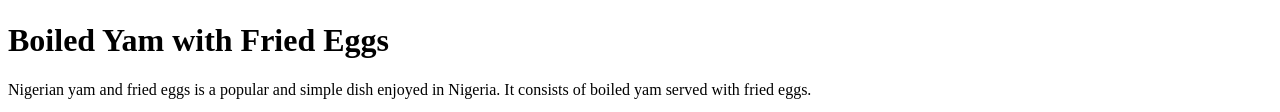
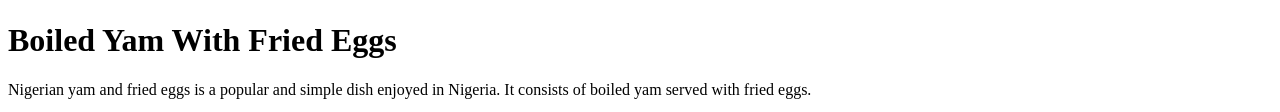
Before and after one commit to Khaycei1706/odin-recipes, a plain HTML site: page recipes/boiled-yam.html in a window 1280 px wide. Shown: the part 496-608 px from the top of the page. Drawn offline with Linux system fonts and the light colour scheme.

Commit message:
Edit boiled-yam.html

```diff
--- a/recipes/boiled-yam.html
+++ b/recipes/boiled-yam.html
@@ -6,7 +6,7 @@
     </head>
     <body>
         <img src="./boiled-yam.jpeg" />
-        <h1>Boiled Yam with Fried Eggs</h1>
+        <h1>Boiled Yam With Fried Eggs</h1>
         <p>Nigerian yam and fried eggs is a popular and simple dish enjoyed in Nigeria. It consists of boiled yam served with fried eggs.</p>
         <p>The yam is usually boiled until tender, then sliced into pieces and fried or served alongside fried eggs, seasoned with salt and pepper.
         It's a delicious and filling meal often eaten for breakfast, brunch, or as a quick snack.</p>
```
